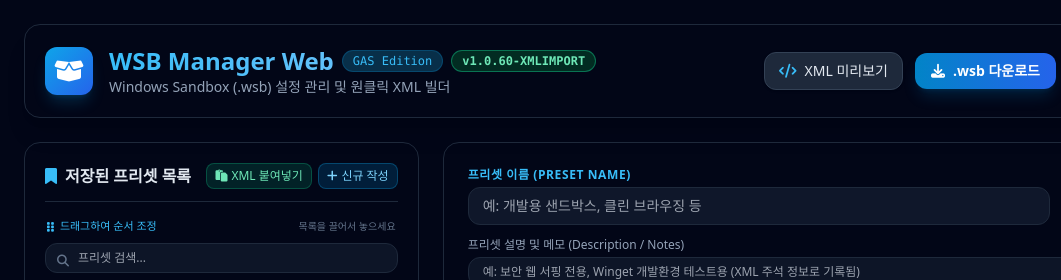
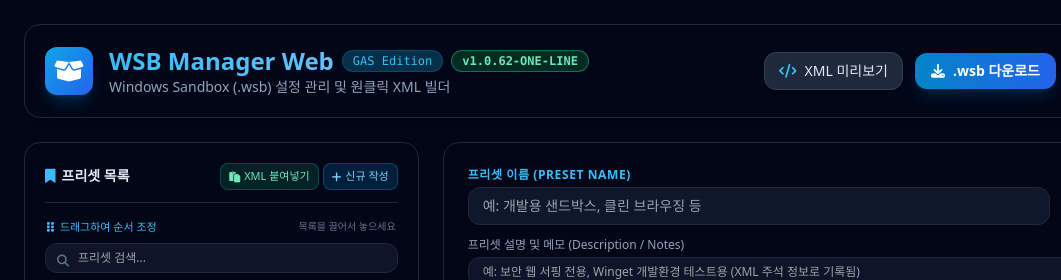
Before and after one commit to moozuknet/WSBManager, a website: page src/index.html in a window 1280 px wide. Shown: the top 280 px of the page, 0-1061 px from the left. Drawn offline with nearby package versions, Linux system fonts and the light colour scheme.

Commit message:
style: Align sidebar header title and action buttons into one single unbroken line

```diff
--- a/src/index.html
+++ b/src/index.html
@@ -31,7 +31,7 @@
           <h1 class="text-xl sm:text-2xl font-bold text-transparent bg-clip-text bg-gradient-to-r from-sky-400 to-blue-300 flex items-center gap-2">
             WSB Manager Web
             <span class="text-xs px-2.5 py-0.5 rounded-full bg-sky-950 text-sky-400 border border-sky-800/60 font-mono font-medium">GAS Edition</span>
-            <span class="text-xs px-2.5 py-0.5 rounded-full bg-emerald-950 text-emerald-300 border border-emerald-500/50 font-mono font-bold">v1.0.60-XMLIMPORT</span>
+            <span class="text-xs px-2.5 py-0.5 rounded-full bg-emerald-950 text-emerald-300 border border-emerald-500/50 font-mono font-bold">v1.0.62-ONE-LINE</span>
           </h1>
           <p class="text-xs sm:text-sm text-slate-400">Windows Sandbox (.wsb) 설정 관리 및 원클릭 XML 빌더</p>
         </div>
@@ -65,15 +65,15 @@
       <!-- Left Sidebar: Preset Management (4 Cols) -->
       <aside class="lg:col-span-4 space-y-4">
         <div class="glass-card p-5 rounded-2xl border border-slate-800 space-y-4">
-          <div class="flex items-center justify-between pb-3 border-b border-slate-800">
-            <h2 class="font-bold text-slate-200 flex items-center gap-2 text-sm sm:text-base">
-              <i class="fa-solid fa-bookmark text-sky-400"></i> 저장된 프리셋 목록
+          <div class="flex items-center justify-between pb-3 border-b border-slate-800 flex-nowrap gap-1">
+            <h2 class="font-bold text-slate-200 flex items-center gap-1.5 text-xs sm:text-sm whitespace-nowrap shrink-0">
+              <i class="fa-solid fa-bookmark text-sky-400"></i> 프리셋 목록
             </h2>
-            <div class="flex items-center gap-1.5">
-              <button onclick="openXmlImportModal()" type="button" class="text-xs bg-emerald-600/20 hover:bg-emerald-600/30 text-emerald-300 border border-emerald-500/30 px-2 py-1 rounded-lg transition flex items-center gap-1 font-medium" title="XML 코드를 붙여넣어 프리셋 생성">
+            <div class="flex items-center gap-1 flex-nowrap shrink-0">
+              <button onclick="openXmlImportModal()" type="button" class="text-[11px] bg-emerald-600/20 hover:bg-emerald-600/30 text-emerald-300 border border-emerald-500/30 px-2 py-1 rounded-lg transition flex items-center gap-1 font-medium whitespace-nowrap" title="XML 코드를 붙여넣어 프리셋 생성">
                 <i class="fa-solid fa-paste"></i> XML 붙여넣기
               </button>
-              <button onclick="createNewPreset()" type="button" class="text-xs bg-sky-600/20 hover:bg-sky-600/30 text-sky-300 border border-sky-500/30 px-2 py-1 rounded-lg transition flex items-center gap-1 font-medium">
+              <button onclick="createNewPreset()" type="button" class="text-[11px] bg-sky-600/20 hover:bg-sky-600/30 text-sky-300 border border-sky-500/30 px-2 py-1 rounded-lg transition flex items-center gap-1 font-medium whitespace-nowrap">
                 <i class="fa-solid fa-plus"></i> 신규 작성
               </button>
             </div>
```
